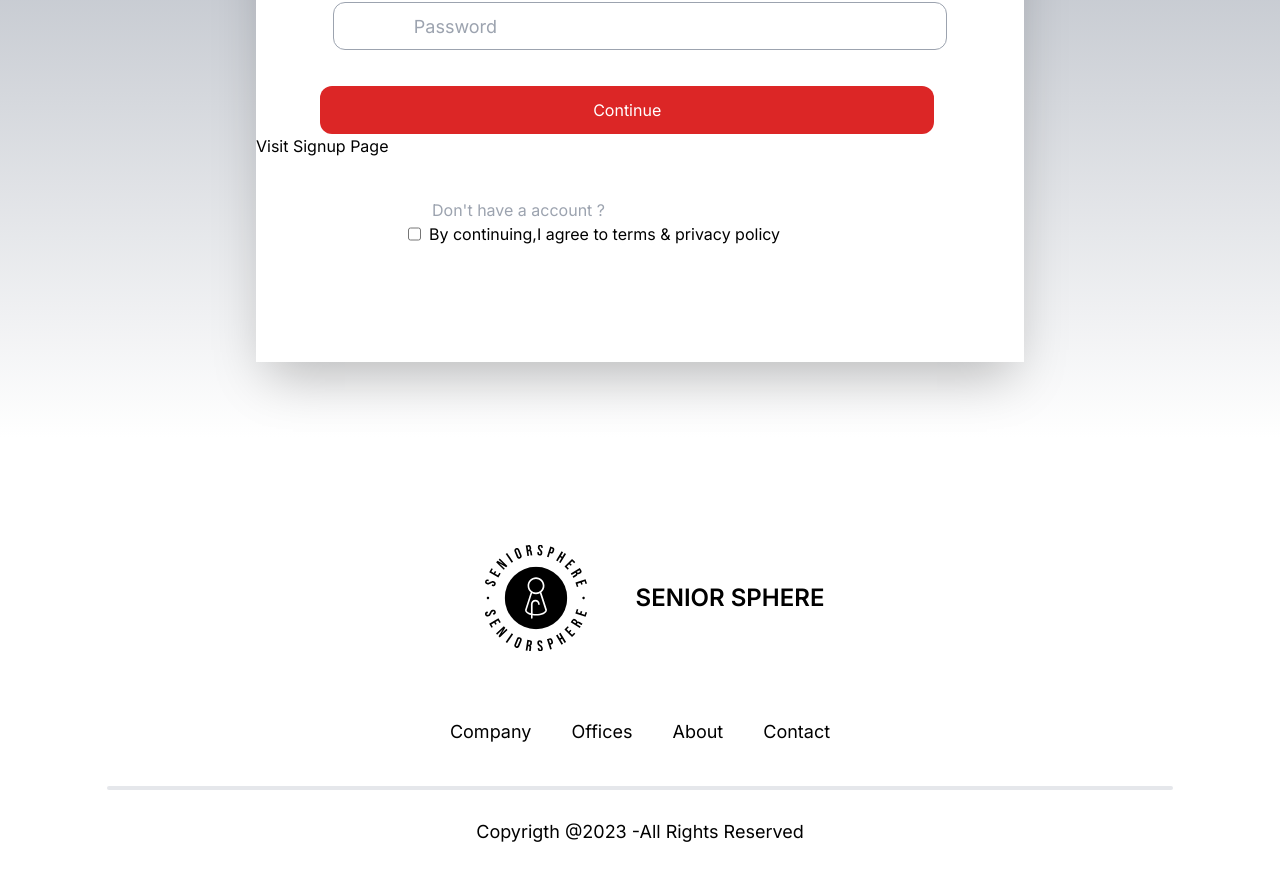
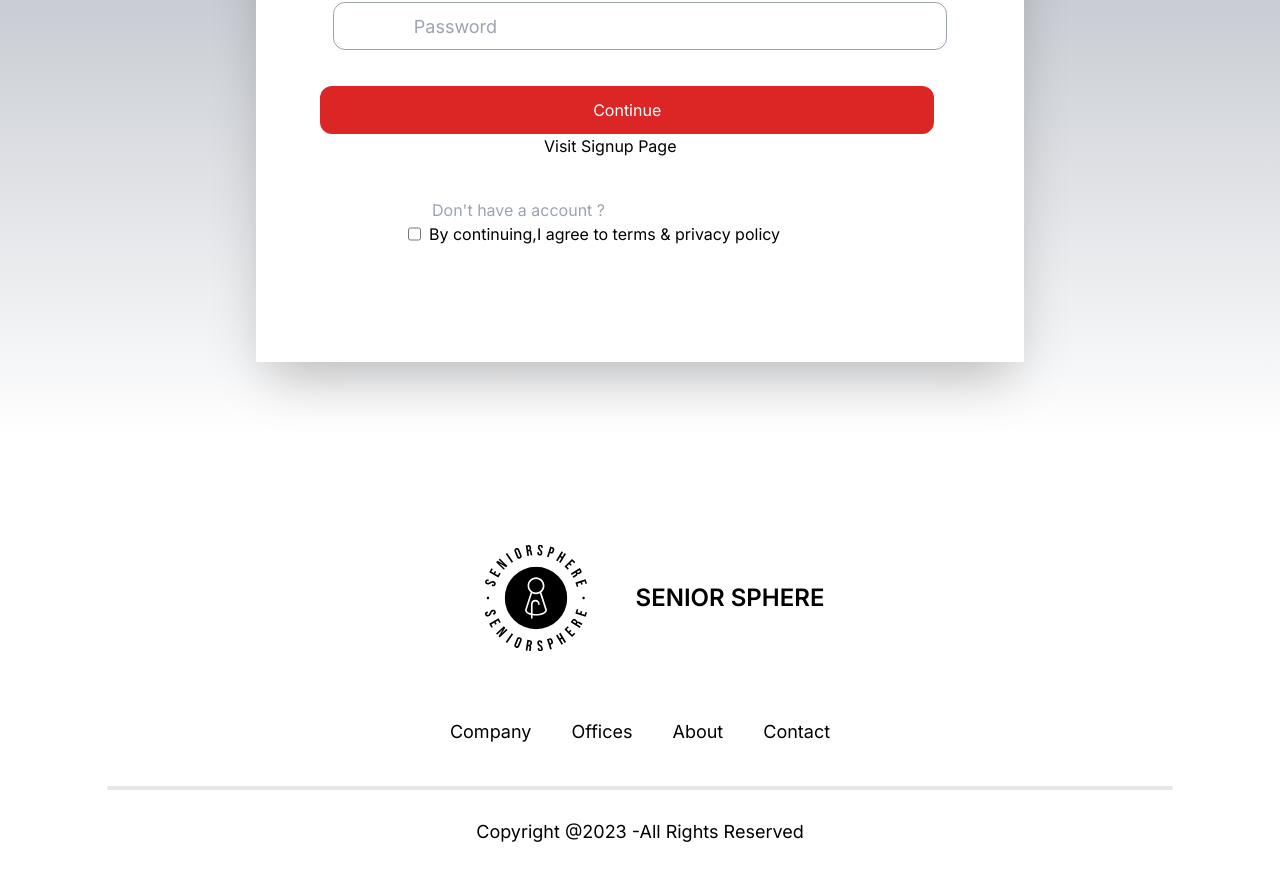
Before and after one commit to Rushikesh-24/SeniorSphere, a Next.js app in the folder Frontend/: page /Login in a window 1280 px wide. Shown: the part 458-1332 px from the top of the page. Built offline with nearby package versions, Linux system fonts and the light colour scheme.

Commit message:
updated login page

```diff
--- a/Frontend/app/Login/page.jsx
+++ b/Frontend/app/Login/page.jsx
@@ -14,7 +14,7 @@ const login = () => {
         </div>
         <button className='w-4/5 h-12 bg-red-600 text-white rounded-xl flex items-center justify-center mt-6 mx-16'>Continue</button>
 
-            <Link href="/Signup">Visit Signup Page</Link>
+            <Link href="/Signup" className="mx-72 hover:text-red-500 hover:underline">Visit Signup Page</Link>
         <p id='login?' className='text-gray-400 w-4/5 mx-44 mt-10'>Don't have a account ?
            </p>
         <div id="agree" className='flex mx-36 w-4/5'>
--- a/Frontend/app/components/Footer.jsx
+++ b/Frontend/app/components/Footer.jsx
@@ -15,7 +15,7 @@ const Footer = () => {
             </ul>
             <div id="copyright" className=' flex flex-col items-center gap-7 w-screen mb-7 text-lg'>
                 <hr className=' w-10/12 border-none rounded-md h-1 bg-gray-200 '/>
-                <p>Copyrigth @2023 -All Rights Reserved</p>
+                <p>Copyright @2023 -All Rights Reserved</p>
             </div>
             </div>
             </>
```
